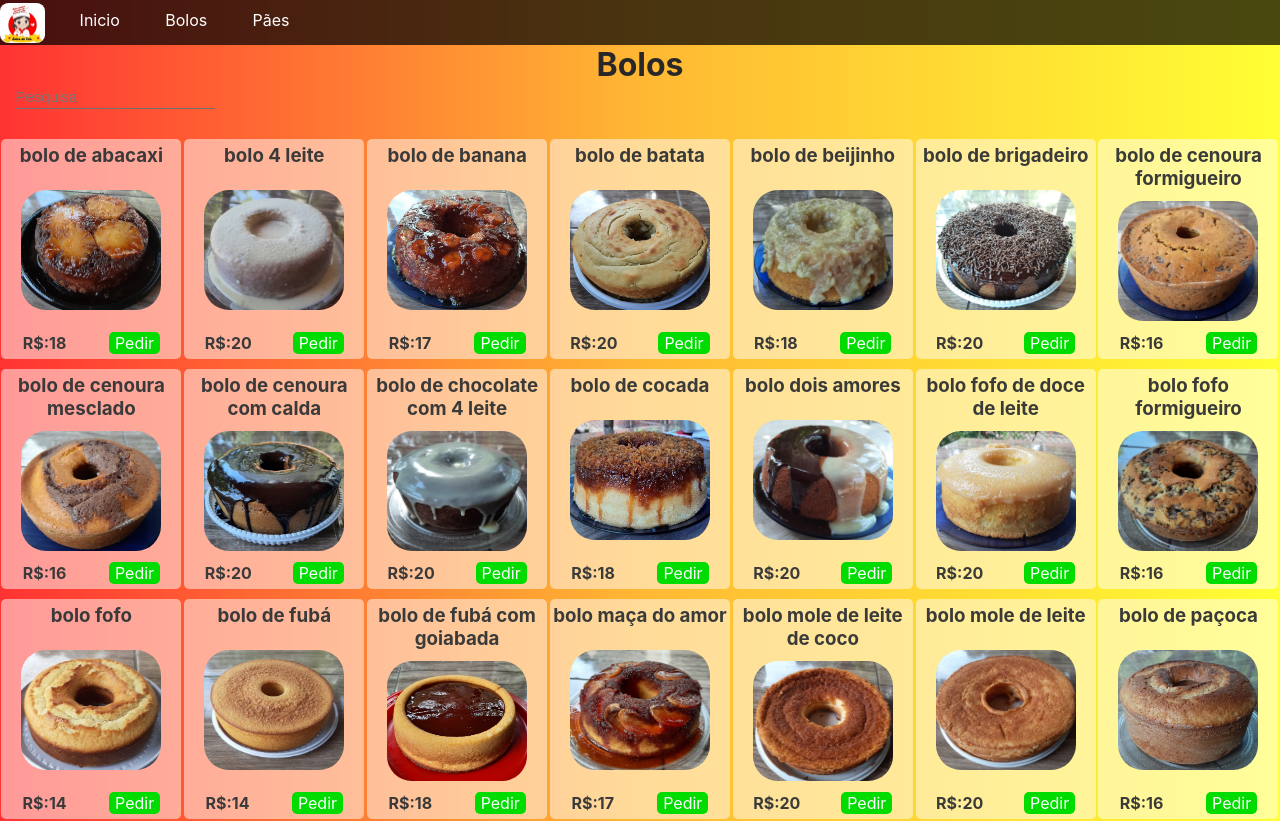
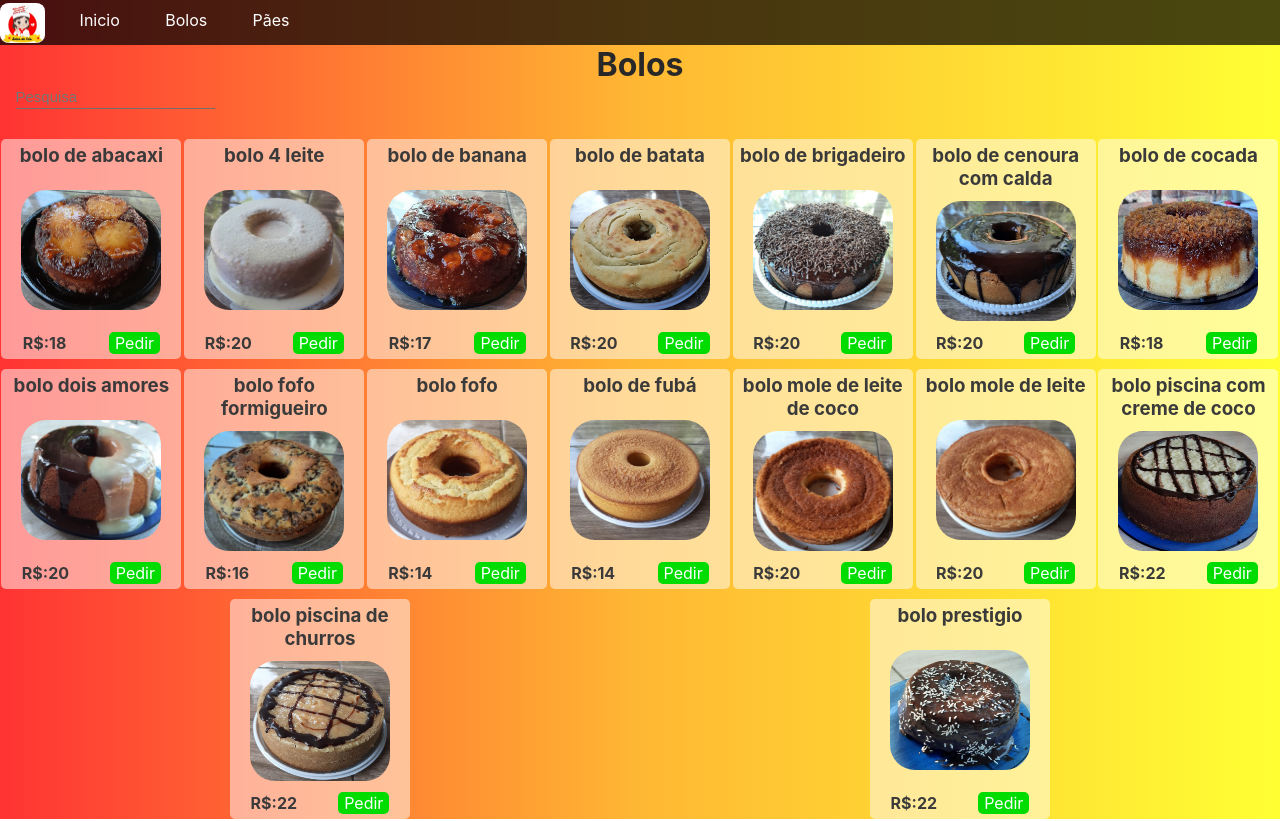
Before and after one commit to FranciscoNeto2909/bolos-da-cris, a React (Create React App) app: page /bolos in a window 1280 px wide. Shown: the top 821 px of the page. Built offline with nearby package versions, Linux system fonts and the light colour scheme.

Commit message:
cakes removed

```diff
--- a/src/components/produtos/BolosJson.js
+++ b/src/components/produtos/BolosJson.js
@@ -2,23 +2,15 @@ import boloDeAbacaxi from "../../imgs/bolos/abacaxi.jpg"
 import boloDe4Leites from "../../imgs/bolos/4leites.jpg"
 import boloDebanana from "../../imgs/bolos/banana.jpg"
 import boloDebatata from "../../imgs/bolos/batata.jpg"
-import boloDebeijinho from "../../imgs/bolos/beijinho.jpg"
 import boloDebrigadeiro from "../../imgs/bolos/brigadeiro.jpg"
-import boloDeformigueiroDeCenoura from "../../imgs/bolos/cenoura-formigueiro.jpg"
-import boloDeCenouraMesclado from "../../imgs/bolos/cenoura-mesclado.jpg"
 import boloDeCenoura from "../../imgs/bolos/cenoura.jpg"
-import boloDeChoco4ltChocoBranco from "../../imgs/bolos/choco-4leite-choco-branco.jpg"
 import boloDeCocada from "../../imgs/bolos/cocada.jpg"
 import boloDeDoisAmores from "../../imgs/bolos/dois-amores.jpeg"
-import boloFofoDoceDeLeite from "../../imgs/bolos/fofo-doce-de-leite.jpg"
 import boloFofoFormigueiro from "../../imgs/bolos/fofo-formigueiro.jpg"
 import boloFofo from "../../imgs/bolos/fofo.jpg"
 import boloDeFuba from "../../imgs/bolos/fuba.jpg"
-import boloDeFubaComGoiabada from "../../imgs/bolos/fuba-com-goiabada.jpeg"
-import boloMacaDoAmor from "../../imgs/bolos/maça-do-amor.jpeg"
 import boloMoleLeiteDeCoco from "../../imgs/bolos/mole-leite-de-coco.jpeg"
 import boloMoleLeite from "../../imgs/bolos/mole-leite.jpeg"
-import boloDePacoca from "../../imgs/bolos/paçoca.jpg"
 import boloPiscinaComLeiteDeCoco from "../../imgs/bolos/piscina-creme-de-coco.jpg"
 import boloPiscinaDeChurros from "../../imgs/bolos/piscina-churros.jpeg"
 import boloDePrestigio from "../../imgs/bolos/prestigio.jpeg"
@@ -26,124 +18,84 @@ import boloDePrestigio from "../../imgs/bolos/prestigio.jpeg"
 
 export const BolosJson = [
     {
-        name:"bolo de abacaxi",
-        img:boloDeAbacaxi,
-        price:18
+        name: "bolo de abacaxi",
+        img: boloDeAbacaxi,
+        price: 18
     },
     {
-        name:"bolo 4 leite",
-        img:boloDe4Leites,
-        price:20
+        name: "bolo 4 leite",
+        img: boloDe4Leites,
+        price: 20
     },
     {
-        name:"bolo de banana",
-        img:boloDebanana,
-        price:17
+        name: "bolo de banana",
+        img: boloDebanana,
+        price: 17
     },
     {
-        name:"bolo de batata",
-        img:boloDebatata,
-        price:20
+        name: "bolo de batata",
+        img: boloDebatata,
+        price: 20
     },
     {
-        name:"bolo de beijinho",
-        img:boloDebeijinho,
-        price:18
+        name: "bolo de brigadeiro",
+        img: boloDebrigadeiro,
+        price: 20
     },
     {
-        name:"bolo de brigadeiro",
-        img:boloDebrigadeiro,
-        price:20
+        name: "bolo de cenoura com calda",
+        img: boloDeCenoura,
+        price: 20
     },
     {
-        name:"bolo de cenoura formigueiro",
-        img:boloDeformigueiroDeCenoura,
-        price:16
+        name: "bolo de cocada",
+        img: boloDeCocada,
+        price: 18
     },
     {
-        name:"bolo de cenoura mesclado",
-        img:boloDeCenouraMesclado,
-        price:16
+        name: "bolo dois amores",
+        img: boloDeDoisAmores,
+        price: 20
     },
     {
-        name:"bolo de cenoura com calda",
-        img:boloDeCenoura,
-        price:20
+        name: "bolo fofo formigueiro",
+        img: boloFofoFormigueiro,
+        price: 16
     },
     {
-        name:"bolo de chocolate com 4 leite",
-        img:boloDeChoco4ltChocoBranco,
-        price:20
+        name: "bolo fofo",
+        img: boloFofo,
+        price: 14
     },
     {
-        name:"bolo de cocada",
-        img:boloDeCocada,
-        price:18
+        name: "bolo de fubá",
+        img: boloDeFuba,
+        price: 14
     },
     {
-        name:"bolo dois amores",
-        img:boloDeDoisAmores,
-        price:20
+        name: "bolo mole de leite de coco",
+        img: boloMoleLeiteDeCoco,
+        price: 20
     },
     {
-        name:"bolo fofo de doce de leite",
-        img:boloFofoDoceDeLeite,
-        price:20
+        name: "bolo mole de leite",
+        img: boloMoleLeite,
+        price: 20
     },
     {
-        name:"bolo fofo formigueiro",
-        img:boloFofoFormigueiro,
-        price:16
+        name: "bolo piscina com creme de coco",
+        img: boloPiscinaComLeiteDeCoco,
+        price: 22
     },
     {
-        name:"bolo fofo",
-        img:boloFofo,
-        price:14
+        name: "bolo piscina de churros",
+        img: boloPiscinaDeChurros,
+        price: 22
     },
     {
-        name:"bolo de fubá",
-        img:boloDeFuba,
-        price:14
-    },
-    {
-        name:"bolo de fubá com goiabada",
-        img:boloDeFubaComGoiabada,
-        price:18
-    },
-    {
-        name:"bolo maça do amor",
-        img:boloMacaDoAmor,
-        price:17
-    },
-    {
-        name:"bolo mole de leite de coco",
-        img:boloMoleLeiteDeCoco,
-        price:20
-    },
-    {
-        name:"bolo mole de leite",
-        img:boloMoleLeite,
-        price:20
-    },
-    {
-        name:"bolo de paçoca",
-        img:boloDePacoca,
-        price:16
-    },
-    {
-        name:"bolo piscina com creme de coco",
-        img:boloPiscinaComLeiteDeCoco,
-        price:22
-    },
-    {
-        name:"bolo piscina de churros",
-        img:boloPiscinaDeChurros,
-        price:22
-    },
-    {
-        name:"bolo prestigio",
-        img:boloDePrestigio,
-        price:22
+        name: "bolo prestigio",
+        img: boloDePrestigio,
+        price: 22
     },
 
 ]
```
